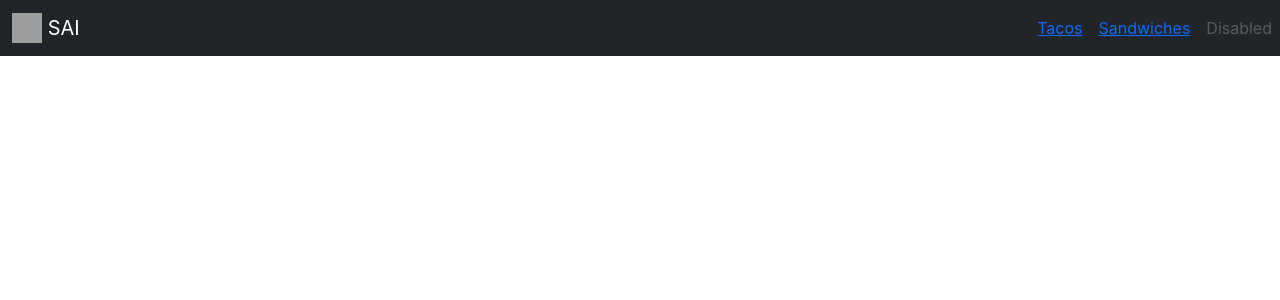
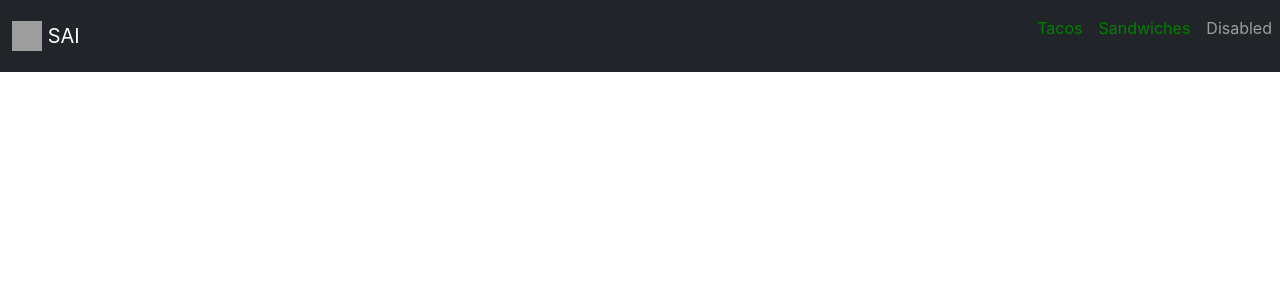
Before and after one commit to yannlelorier/DesarrolloWeb, a React (Create React App) app: page / in a window 1280 px wide. Shown: the top 300 px of the page. Built offline with nearby package versions, Linux system fonts and the light colour scheme; grey boxes are pictures that could not be loaded.

Commit message:
new bootstrap no render

```diff
--- a/public/index.html
+++ b/public/index.html
@@ -25,6 +25,34 @@
   <title>React App</title>
   <link rel="stylesheet" href="https://cdn.jsdelivr.net/npm/bootstrap@5.1.0/dist/css/bootstrap.min.css"
     integrity="sha384-KyZXEAg3QhqLMpG8r+8fhAXLRk2vvoC2f3B09zVXn8CA5QIVfZOJ3BCsw2P0p/We" crossorigin="anonymous" />
+
+  <style>
+    a {
+      text-decoration: none;
+      color: black;
+
+    }
+
+    a:link {
+      color: green;
+    }
+
+    /*a link the user has visited*/
+    a:visited {
+      color: white;
+    }
+
+    /*a link when the user mouses over it*/
+    a:hover {
+      color: grey;
+    }
+
+    /*a link the moment it is clicked*/
+    a:active {
+      color: grey;
+    }
+  </style>
+
 </head>
 
 <body>
--- a/src/App.js
+++ b/src/App.js
@@ -39,8 +39,8 @@ function App() {
             </Nav.Link>
           </Nav.Item>
           <Nav.Item>
-            <Nav.Link eventKey="disabled" disabled>
-              Disabled
+            <Nav.Link eventKey="disabled" >
+              <p>Disabled </p>
             </Nav.Link>
           </Nav.Item>
         </Nav>
```
